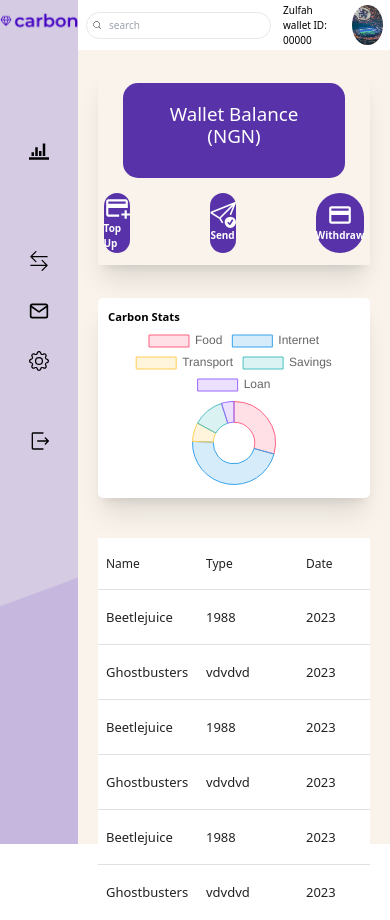
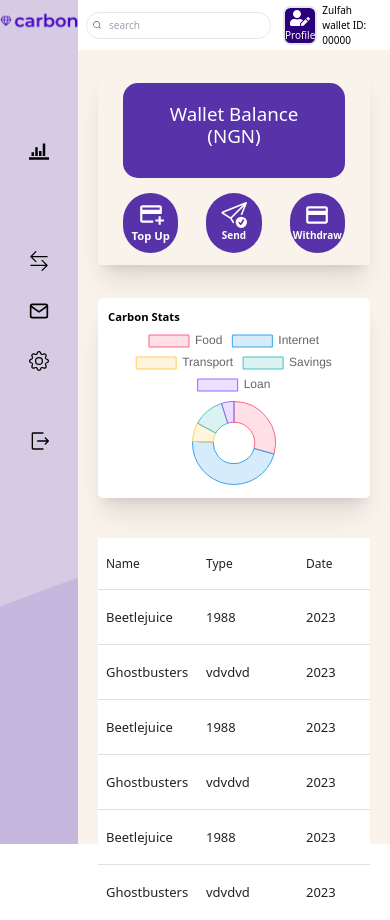
Before and after one commit to aneyobobo/carbon-project, a React (Create React App) app: page /dashboard in a window 390 px wide. Built offline with nearby package versions, Linux system fonts and the light colour scheme; no server answers; some icons are missing.

Commit message:
modal responsiveness

```diff
--- a/src/components/header.jsx
+++ b/src/components/header.jsx
@@ -1,6 +1,8 @@
 import React from "react";
 import chelsea from "../assets/chelsea.jpg";
 import { CiSearch } from 'react-icons/ci'
+import {FaUserEdit} from "react-icons/fa"
+import { Link } from "react-router-dom";
 
 const Header = () => {
   return (
@@ -14,18 +16,16 @@ const Header = () => {
             placeholder="search"
           />
         </div>
-        <div className="flex items-center gap-5">
+        <div className="flex items-center gap-2 ">
+          <Link to="/profile">
+            <div className="flex flex-col items-center border-2  rounded-xl bg-[#2b007a] cursor-pointer">
+              <FaUserEdit size={20} color="white" />
+              <p className="text-md text-white ">Profile</p>
+            </div>
+          </Link>
           <div className="">
             <p className="">Zulfah</p>
             <p className="">wallet ID: 00000</p>
-          </div>
-          <div className="">
-            <img
-              src={chelsea}
-              alt=""
-              className="rounded-[50%] w-[4rem] h-[4rem]"
-              // value={}
-            />
           </div>
         </div>
       </div>
--- a/src/components/main.jsx
+++ b/src/components/main.jsx
@@ -126,11 +126,11 @@ const Main = () => {
   const [email, setEmail] = useState("");
   const [amount, setAmount] = useState("");
   const [walletid, setWalletid] = useState("");
-  const [receivingaccount, setReceivingaccount] = useState("")
+  const [receivingaccount, setReceivingaccount] = useState("");
 
   const [topUp, setTopUp] = useState(false);
   const [send, setSend] = useState(false);
-  const [withdraw, setWithdraw] = useState(false)
+  const [withdraw, setWithdraw] = useState(false);
 
   function getEmail(e) {
     setEmail(e.target.value);
@@ -143,7 +143,7 @@ const Main = () => {
     setWalletid(e.target.value);
   }
 
-  console.log(walletid, amount, email);
+  // console.log(walletid, amount, email);
 
   const apiCallerForTopup = async () => {
     const token = localStorage.getItem("token");
@@ -196,23 +196,18 @@ const Main = () => {
     <div>
       <div className=" px-[2rem]">
         <div className="flex sm:flex-col justify-between gap-5 align-middle">
-          <div className="w-[50%] sm:w-full my-[2rem] shadow-xl p-5 px-10">
+          <div className="w-[50%] sm:w-full my-[2rem] shadow-xl p-5 px-10 ">
             {topUp && (
-              <div className="absolute modal z-50 top-0 left-0 w-[100%] h-[100%] backdrop-blur-sm ">
+              <div className="absolute modal z-50 top-0 left-0 w-[100%] h-[100%] backdrop-blur-sm">
                 <div className="flex justify-center items-center ">
                   <form
                     className="flex flex-col items-center border-2 relative bg-white top-[15rem] rounded-3xl px-10 py-10"
                     onSubmit={handleSubmit}
                   >
-                    <div className="flex justify-center items-center bg-gray-500 h-[8rem] w-[8rem] rounded-full">
+                    <div className="flex justify-center items-center bg-gray-500 h-[8rem] w-[8rem] rounded-full ">
                       <MdOutlinePayment size={50} color="white" />
                     </div>
-                    <div
-                      className="h-10 w-10 rounded-full absolute border-2 border-gray-400 flex items-center justify-center top-2 right-2 cursor-pointer"
-                      onClick={() => setTopUp(false)}
-                    >
-                      <IoMdClose size={24} color="gray" />
-                    </div>
+
                     <div className="flex flex-col gap-5">
                       <p className="text-5xl font-bold text-center">
                         Top up your wallet
@@ -252,6 +247,7 @@ const Main = () => {
                       <Button
                         text="Cancel"
                         bgclr="bg-[#4300C2] text-white  text-2xl w-full sm:w-full py-[.5rem] px-[2rem] rounded-md"
+                        onClick={() => setTopUp(false)}
                       />
                     </div>
                   </form>
@@ -260,7 +256,9 @@ const Main = () => {
             )}
 
             {send && (
-              <div className="absolute modal z-50 top-0 left-0 w-[100%] h-[100%] backdrop-blur-sm">
+              <div
+                className="absolute modal z-50 top-0 left-0 w-[100%] h-[100%] backdrop-blur-sm"
+              >
                 <div className="flex justify-center  ">
                   <form
                     className="flex flex-col items-center border-2 relative bg-white top-[15rem] rounded-3xl px-10 py-10"
@@ -268,13 +266,6 @@ const Main = () => {
                   >
                     <div className="flex justify-center items-center bg-gray-500 h-[8rem] w-[8rem] rounded-full ">
                       <MdOutlinePayment size={50} color="white" />
-                    </div>
-
-                    <div
-                      className="h-10 w-10 rounded-full absolute border-2 border-gray-400 flex items-center justify-center top-2 right-2 cursor-pointer"
-                      onClick={() => setSend(false)}
-                    >
-                      <IoMdClose size={24} color="gray" />
                     </div>
 
                     <div className="flex flex-col gap-5">
@@ -317,11 +308,8 @@ const Main = () => {
                       <Button
                         text="Cancel"
                         bgclr="bg-[#4300C2] text-white  text-2xl w-full sm:w-full py-[.5rem] px-[2rem] rounded-md"
+                        onClick={() => setSend(false)}
                       />
-                    </div>
-                    <div className="flex gap-2 pt-3 text-3xl">
-                      <p className="">Your withdrawal limit is</p>
-                      <p className=" text-red-600">N50,000</p>
                     </div>
                   </form>
                 </div>
@@ -329,7 +317,9 @@ const Main = () => {
             )}
 
             {withdraw && (
-              <div className="absolute modal z-50 top-0 left-0 w-[100%] h-[100%] backdrop-blur-sm">
+              <div
+                className="absolute modal z-50 top-0 left-0 w-[100%] h-[100%] backdrop-blur-sm"
+              >
                 <div className="flex justify-center  ">
                   <form
                     className="flex flex-col items-center border-2 relative bg-white top-[15rem] rounded-3xl px-10 py-10"
@@ -337,13 +327,6 @@ const Main = () => {
                   >
                     <div className="flex justify-center items-center bg-gray-500 h-[8rem] w-[8rem] rounded-full ">
                       <MdOutlinePayment size={50} color="white" />
-                    </div>
-
-                    <div
-                      className="h-10 w-10 rounded-full absolute border-2 border-gray-400 flex items-center justify-center top-2 right-2 cursor-pointer"
-                      onClick={() => setWithdraw(false)}
-                    >
-                      <IoMdClose size={24} color="gray" />
                     </div>
 
                     <div className="flex flex-col gap-5">
@@ -386,10 +369,11 @@ const Main = () => {
                       <Button
                         text="Cancel"
                         bgclr="bg-[#4300C2] text-white  text-2xl w-full sm:w-full py-[.5rem] px-[2rem] rounded-md"
+                        onClick={() => setWithdraw(false)}
                       />
                     </div>
                     <div className="flex gap-2 pt-3 text-3xl">
-                      <p className="">Your withdrawal limit is</p>
+                      <p className="">Your daily withdrawal limit is</p>
                       <p className=" text-red-600">N50,000</p>
                     </div>
                   </form>
@@ -407,13 +391,13 @@ const Main = () => {
                 </p>
               </div>
 
-              <div className="flex gap-32 mt-6 items-center justify-center">
+              <div className="flex lg:gap-[8rem] md:gap-10 sm:gap-[2.8rem] mt-6 items-center justify-center">
                 <div
-                  className="h-[60px] w-[60px] flex items-center justify-center rounded-full flex-col bg-[#5832a8] cursor-pointer"
+                  className="h-[60px] w-[60px] sm:h-[60px] sm:w-[60px]  flex items-center justify-center rounded-full  flex-col bg-[#5832a8] cursor-pointer"
                   onClick={() => setTopUp(!topUp)}
                 >
                   <MdOutlineAddCard size={26} color="white" />
-                  <p className="text-white font-bold">Top Up</p>
+                  <p className="text-white text-lg font-bold  ">Top Up</p>
                 </div>
 
                 <div
--- a/src/components/sideNav.jsx
+++ b/src/components/sideNav.jsx
@@ -7,18 +7,20 @@ import { BsArrowLeftRight } from "react-icons/bs";
 import { LiaCreditCardSolid } from "react-icons/lia";
 import { BsGear } from "react-icons/bs";
 import { RxExit } from "react-icons/rx";
+import { Link } from "react-router-dom";
 
 const SideNav = () => {
   return (
-
     <div className="bg-frame bg-cover bg-no-repeat h-[100%]">
       <div className="flex flex-col items-center ">
+        <Link to="/dashboard">
           <img src={Logo} alt="" className="md:p-3 " />
+        </Link>
 
         <div className="sm:p-4 text-[2rem]">
           <div className="flex items-center gap-5 pt-[3rem] hover:text-white md:px-3">
             <span>
-            <LiaHomeSolid className="me"/>
+              <LiaHomeSolid className="me" />
             </span>
             <p className="sm:hidden ">Home</p>
           </div>
--- a/src/index.js
+++ b/src/index.js
@@ -2,7 +2,6 @@ import React from "react";
 import ReactDOM from "react-dom/client";
 import reportWebVitals from "./reportWebVitals";
 import "./index.css";
-// import App from './App';
 import Dashboard from "./pages/dashboard";
 import Landing from "./pages/shared/landing/Landing";
 import Login from "./components/Login/Login";
@@ -19,7 +18,7 @@ import { BrowserRouter, Route, Routes } from "react-router-dom";
 import Fallback from "./components/fallback/Fallback";
 import Getprofile from "./components/Getprofile/Getprofile";
 import Transaction from "./components/Transactions/Transaction";
-import TopUp from "./components/topUp";
+
 
 const root = ReactDOM.createRoot(document.getElementById("root"));
 root.render(
@@ -40,10 +39,8 @@ root.render(
         <Route path='/airtime' element={<Airtimedash/> }/>
         <Route path='/cable' element={<Cable /> }/>
         <Route path='/transaction'element={<Transaction/>}/>
-
         <Route path='/profile' element={<Profile/>}/>
         <Route path='/updateprofile' element={<Getprofile/>}/>
-        <Route path="/topup" element={<TopUp/>} />
         <Route path="*" element={<Fallback/>}/>
 
       </Routes>
--- a/src/pages/dashboard/index.jsx
+++ b/src/pages/dashboard/index.jsx
@@ -1,6 +1,7 @@
 import React from "react";
 import Main from "../../components/main";
 import Container from "../../components/sharedComponent/container";
+import Transaction from "../../components/Transactions/Transaction"
 
 
 const Dashboard = () => {
@@ -8,6 +9,8 @@ const Dashboard = () => {
   return (
     <Container>
       <Main />
+      {/* <Transaction /> */}
+
 
 
     </Container>
```
Lines whose indentation alone changed are shown as unchanged.
